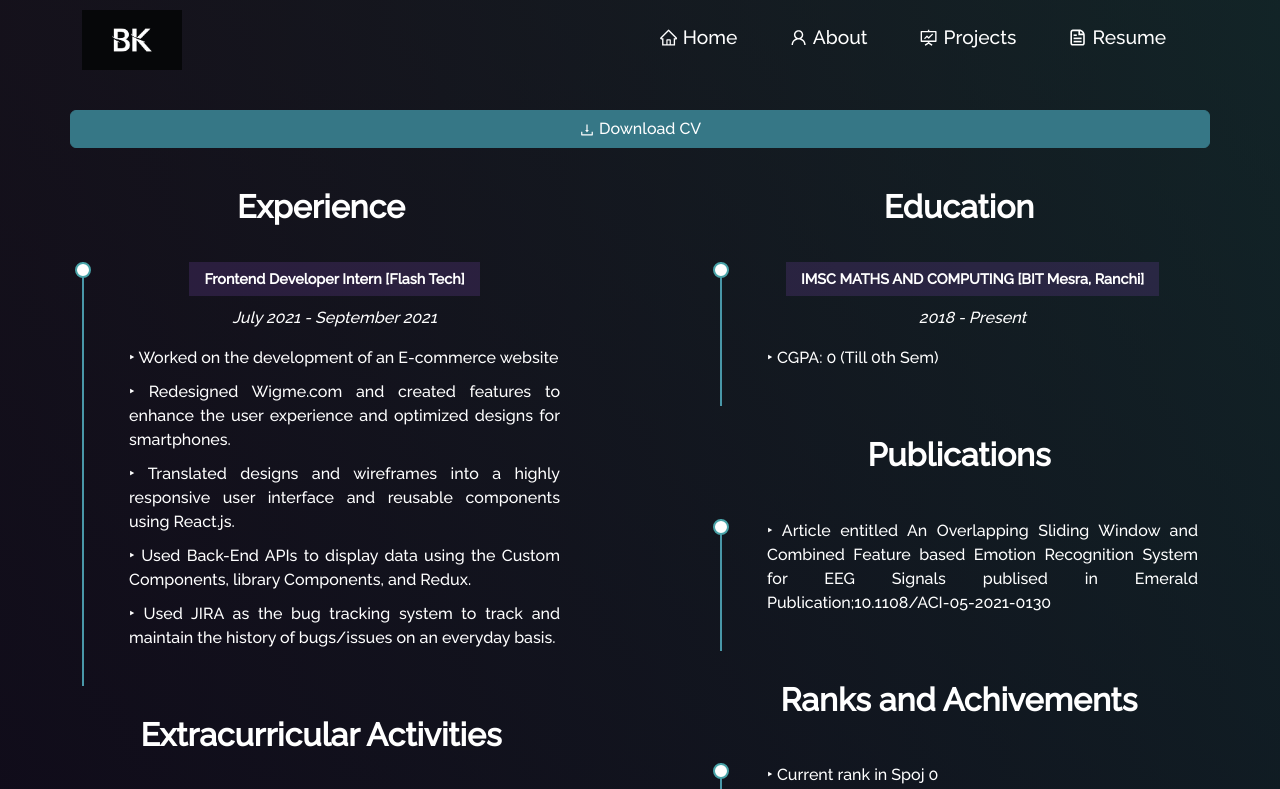
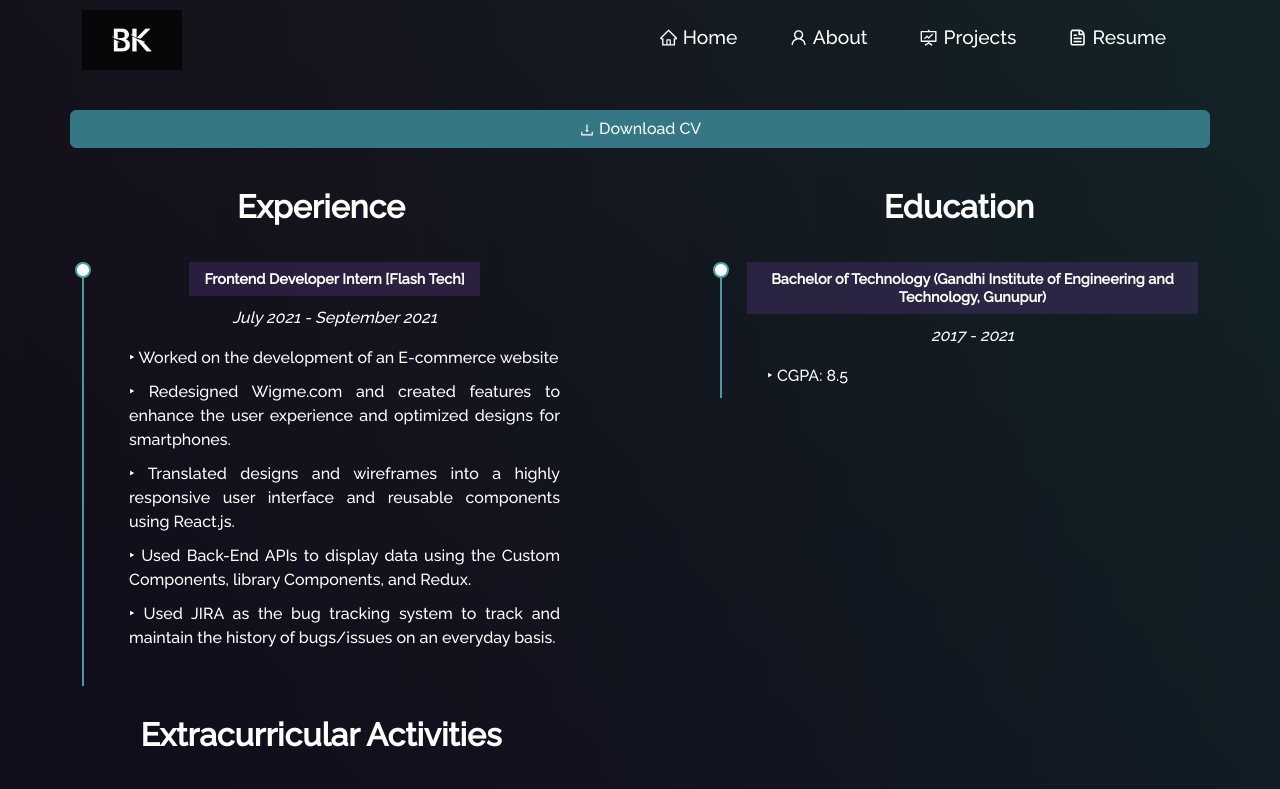
Before and after one commit to BittuKumar726/port-bk, a React (Vite) app: page /resume in a window 1280 px wide. Shown: the top 789 px of the page. Built offline with nearby package versions, Linux system fonts and the light colour scheme; no server answers.

Commit message:
Update skills and resume profile

```diff
--- a/src/components/Resume/Resume.tsx
+++ b/src/components/Resume/Resume.tsx
@@ -6,25 +6,25 @@ import { AiOutlineDownload } from "react-icons/ai";
 import ResumeContent from "./ResumeContent";
 
 const Resume = () => {
-  const uri = "https://porfolio-backend.vercel.app/ranks/getRanks";
-  const [spojRank, upadteSpojRank] = useState(0);
-  const [hackerrank, upadteHackerank] = useState(0);
-  const [sem, upadateSem] = useState(0);
-  const [cgpa, upadteCgpa] = useState(0);
+  // const uri = "https://porfolio-backend.vercel.app/ranks/getRanks";
+  // const [spojRank, upadteSpojRank] = useState(0);
+  // const [hackerrank, upadteHackerank] = useState(0);
+  // const [sem, upadateSem] = useState(0);
+  // const [cgpa, upadteCgpa] = useState(0);
 
-  useEffect(() => {
-    axios
-      .get(uri)
-      .then((res) => {
-        upadteSpojRank(res.data.message[0].spojRank);
-        upadteHackerank(res.data.message[1].hackerrank);
-        upadteCgpa(res.data.message[2].cgpa);
-        upadateSem(res.data.message[3].sem);
-      })
-      .catch((err) => {
-        console.log(err);
-      });
-  }, []);
+  // useEffect(() => {
+  //   axios
+  //     .get(uri)
+  //     .then((res) => {
+  //       upadteSpojRank(res.data.message[0].spojRank);
+  //       upadteHackerank(res.data.message[1].hackerrank);
+  //       upadteCgpa(res.data.message[2].cgpa);
+  //       upadateSem(res.data.message[3].sem);
+  //     })
+  //     .catch((err) => {
+  //       console.log(err);
+  //     });
+  // }, []);
 
   return (
     <Container fluid className="resume-section">
@@ -61,21 +61,21 @@ const Resume = () => {
           <Col md={6} className="resume-right">
             <h3 className="resume-title">Education</h3>
             <ResumeContent
-              title="IMSC MATHS AND COMPUTING [BIT Mesra, Ranchi] "
-              date="2018 - Present"
-              content={[`CGPA: ${cgpa} (Till ${sem}th Sem)`]}
+              title="Bachelor of Technology (Gandhi Institute of Engineering and Technology, Gunupur)"
+              date="2017 - 2021"
+              content={[`CGPA: ${8.5}`]}
             />
 
-            <h3 className="resume-title">Publications</h3>
+            {/* <h3 className="resume-title">Publications</h3>
             <ResumeContent
               title=""
               content={[
                 "Article entitled An Overlapping Sliding Window and Combined Feature based Emotion Recognition System for EEG Signals publised in Emerald Publication;10.1108/ACI-05-2021-0130",
               ]}
-            />
+            /> */}
 
-            <h3 className="resume-title">Ranks and Achivements</h3>
-            <ResumeContent
+            {/* <h3 className="resume-title">Ranks and Achivements</h3> */}
+            {/* <ResumeContent
               title=""
               content={[
                 `Current rank in Spoj ${spojRank}`,
@@ -83,7 +83,7 @@ const Resume = () => {
                 "Top Performer in Code-Break 1.0",
                 "Participant in Hack-A-Bit 2019",
               ]}
-            />
+            /> */}
           </Col>
         </Row>
         <Row style={{ justifyContent: "center", position: "relative" }}>
```
